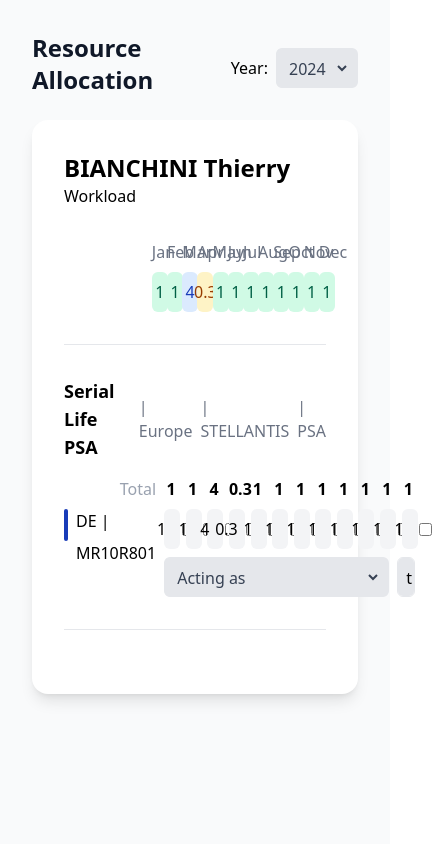
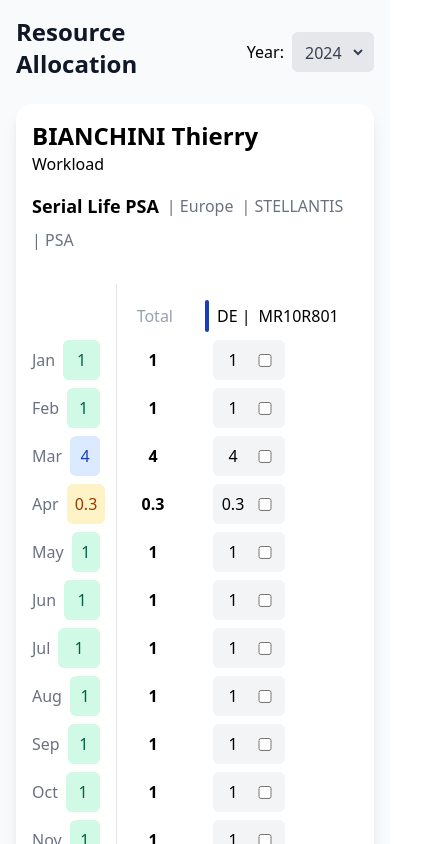
Before and after one commit to irsalsss/workload-form, a React (Vite) app: page / in a window 390 px wide. Shown: the top 844 px of the page, 432 px wide, since content can reach past the window. Built offline with nearby package versions, Linux system fonts and the light colour scheme.

Commit message:
feat: adjust responsive style

```diff
--- a/src/App.tsx
+++ b/src/App.tsx
@@ -126,7 +126,7 @@ export default function App() {
   };
 
   return (
-    <div className="min-h-screen bg-gray-50 flex flex-col gap-4 p-8 relative">
+    <div className="min-h-screen bg-gray-50 flex flex-col gap-4 lg:p-8 p-4 relative">
       <div className="w-full flex items-center justify-between">
         <h1 className="text-2xl font-bold text-gray-900 mb-2">
           Resource Allocation
--- a/src/components/Notification.tsx
+++ b/src/components/Notification.tsx
@@ -1,6 +1,6 @@
 import { useEffect, useRef } from 'react';
 
-const NOTIFICATION_DURATION_MS = 2000;
+const NOTIFICATION_DURATION_MS = 3000;
 
 interface NotificationProps {
   errorMessage: string;
@@ -23,7 +23,7 @@ export default function Notification({
   }, [errorMessage, onDismiss]);
 
   return (
-    <div className="flex items-center gap-4 bg-white rounded-md p-4 shadow-md w-fit fixed top-6 left-1/2 transform -translate-x-1/2 z-50">
+    <div className="flex items-center gap-4 bg-white rounded-md p-4 shadow-md w-max fixed top-6 left-1/2 transform -translate-x-1/2 z-50">
       <button
         aria-label="Dismiss"
         className="bg-red-500 rounded-full text-white w-6 h-6 text-sm flex items-center justify-center cursor-pointer shrink-0"
--- a/src/components/Separator.tsx
+++ /dev/null
@@ -1,3 +0,0 @@
-export default function Separator() {
-  return <div role="separator" className="w-full h-[1px] bg-gray-200 my-8" />;
-}
--- a/src/components/WorkloadForm.tsx
+++ b/src/components/WorkloadForm.tsx
@@ -1,10 +1,9 @@
-import { useRef, useState } from 'react';
+import React, { useRef, useState } from 'react';
 import { twMerge } from 'tailwind-merge';
-import { EmployeeWorkloadProfile } from '../types/workload';
+import { EmployeeWorkloadProfile, ProjectWorkload } from '../types/workload';
 import Select from './Select';
 import { getStatus } from '../consts/status';
 import { roles } from '../consts/roles';
-import Separator from './Separator';
 
 const INPUT_RESET_DELAY_MS = 500;
 
@@ -23,6 +22,17 @@ const displayFTEValue = (
 
   return previousValue;
 };
+
+function ProjectDetails({ project }: { project: ProjectWorkload }) {
+  return (
+    <>
+      <p className="font-bold text-lg">{project.projectName}</p>
+      <p className="text-gray-500 text-md">| {project.region}</p>
+      <p className="text-gray-500 text-md">| {project.clientGroup}</p>
+      <p className="text-gray-500 text-md">| {project.brand}</p>
+    </>
+  );
+}
 
 interface WorkloadFormProps {
   selectedWorkload: EmployeeWorkloadProfile;
@@ -154,15 +164,20 @@ export default function WorkloadForm({
     };
 
   return (
-    <div className="bg-white rounded-2xl shadow-lg p-8 w-full">
+    <div className="bg-white rounded-2xl shadow-lg lg:p-8 p-4 w-full">
       <h1 className="text-2xl font-bold">{selectedWorkload.employeeName}</h1>
       <p>Workload</p>
 
       {selectedWorkload.projects.map((project) => (
-        <div key={project.id} className="mt-8">
-          <div className="flex gap-2 mt-8">
-            <div className="w-[120px]" />
-            <div className="grid grid-cols-12 gap-2 w-full">
+        <React.Fragment key={project.id}>
+          <div className="flex lg:flex-nowrap flex-wrap mt-4 gap-2 items-center lg:hidden block">
+            <ProjectDetails project={project} />
+          </div>
+
+          <div className="mt-8 lg:block flex lg:gap-8 gap-4">
+            <div className="flex lg:flex-row flex-col gap-2 border-gray-200 lg:border-b-1 lg:border-r-0 border-r-1 lg:pr-0 pr-4 pb-8 lg:my-8">
+              <div className="lg:w-[120px] lg:h-unset h-[48px]" />
+              <div className="grid lg:grid-cols-12 grid-cols-1 gap-2 w-full">
                 {project.allocations.map((allocation) => {
                   const fte = displayFTEValue(
                     allocation.fteValue,
@@ -170,14 +185,17 @@ export default function WorkloadForm({
                     allocation.isChecked,
                   );
                   return (
-                  <div className="flex flex-col gap-2" key={allocation.month}>
-                    <p className="text-center text-gray-500">
+                    <div
+                      className="flex lg:flex-col lg:items-start items-center gap-2"
+                      key={allocation.month}
+                    >
+                      <p className="text-center text-gray-500 lg:w-unset w-[40px]">
                         {allocation.month}
                       </p>
                       <p
                         className={twMerge(
                           getStatus(fte),
-                        'rounded-md px-2 py-2',
+                          'rounded-md px-2 py-2 w-[72px]',
                           'flex items-center justify-center',
                         )}
                       >
@@ -189,33 +207,31 @@ export default function WorkloadForm({
               </div>
             </div>
 
-          <Separator />
-
-          <div className="flex flex-col">
-            <div className="flex gap-2 items-center">
-              <p className="font-bold text-lg">{project.projectName}</p>
-              <p className="text-gray-500 text-md">| {project.region}</p>
-              <p className="text-gray-500 text-md">| {project.clientGroup}</p>
-              <p className="text-gray-500 text-md">| {project.brand}</p>
+            <div className="flex flex-col border-gray-200 lg:border-b-1 pb-8 lg:my-8">
+              <div className="lg:flex gap-2 items-center hidden">
+                <ProjectDetails project={project} />
               </div>
 
-            <div className="flex gap-2 mt-4">
-              <div className="flex flex-col gap-2 w-[120px]">
-                <p className="text-md text-gray-400 text-right">Total</p>
-                <div className="h-full flex gap-2">
+              <div className="flex gap-2 mt-4 lg:flex-row flex-col">
+                <div className="flex lg:flex-col lg:gap-2 gap-8 lg:w-[120px] w-unset lg:items-start items-center">
+                  <p className="text-md text-gray-400 text-right w-10">Total</p>
+                  <div className="h-full flex gap-2 lg:items-start items-center">
                     <span className="w-1 h-8 bg-blue-800 rounded-full" />
-                  <div className="flex flex-col gap-2">
+                    <div className="flex lg:flex-col gap-2">
                       <p className="text-md">{project.departmentCode} |</p>
                       <p className="text-md">{project.id}</p>
                     </div>
                   </div>
                 </div>
 
-              <div className="flex flex-col gap-2 w-full">
-                <div className="grid grid-cols-12 gap-2 w-full">
+                <div className="flex flex-col gap-2 w-full lg:mb-0 mb-4">
+                  <div className="grid lg:grid-cols-12 grid-cols-1 gap-2 w-full">
                     {project.allocations.map((allocation) => (
-                    <div key={allocation.month} className="flex flex-col gap-2">
-                      <p className="text-center font-bold">
+                      <div
+                        key={allocation.month}
+                        className="flex lg:flex-col flex-row lg:gap-2 gap-10 lg:items-start items-center"
+                      >
+                        <p className="text-center font-bold lg:w-unset w-10">
                           {displayFTEValue(
                             allocation.fteValue,
                             allocation.inputValue,
@@ -234,8 +250,9 @@ export default function WorkloadForm({
                             className="w-6 text-center"
                             type="text"
                             value={
-                            localValues[`${project.id}:${allocation.month}`] ??
-                            String(allocation.inputValue)
+                              localValues[
+                                `${project.id}:${allocation.month}`
+                              ] ?? String(allocation.inputValue)
                             }
                             onChange={handleChangeInputValue(
                               selectedWorkload.id,
@@ -264,14 +281,17 @@ export default function WorkloadForm({
                     ))}
                   </div>
 
-                <div className="flex gap-2 items-start">
+                  <div className="flex lg:flex-row flex-col gap-2 items-start">
                     <Select
                       name="actingAsRole"
                       id="actingAsRole"
                       placeholder="Acting as"
                       options={roles}
                       defaultValue={project.actingAsRole}
-                    onChange={handleChangeRole(selectedWorkload.id, project.id)}
+                      onChange={handleChangeRole(
+                        selectedWorkload.id,
+                        project.id,
+                      )}
                     />
 
                     <textarea
@@ -286,9 +306,8 @@ export default function WorkloadForm({
                 </div>
               </div>
             </div>
-
-          <Separator />
           </div>
+        </React.Fragment>
       ))}
     </div>
   );
```
Lines whose indentation alone changed are shown as unchanged.
